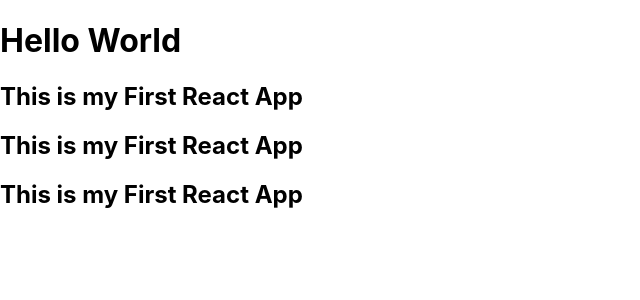
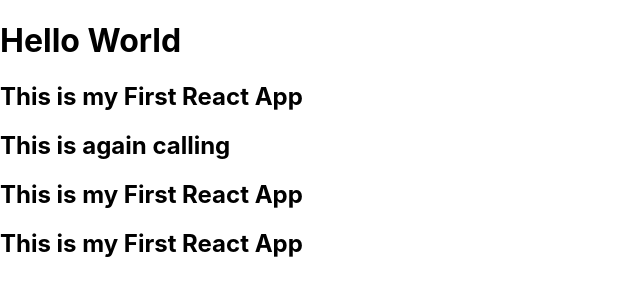
Before and after one commit to ameerhamza22/react-app, a React (Create React App) app: page / in a window 1280 px wide. Shown: the top 300 px of the page, without its empty margins (0-640 px from the left). Built offline with nearby package versions, Linux system fonts and the light colour scheme.

Commit message:
update app.js file

```diff
--- a/src/App.js
+++ b/src/App.js
@@ -5,7 +5,7 @@ function App() {
   return (
 <div><h1>Hello World</h1>
 <h2>This is my First React App</h2>
-
+<h2>This is again calling</h2>
 <h2>This is my First React App</h2>
 <h2>This is my First React App</h2>
 </div>
```
